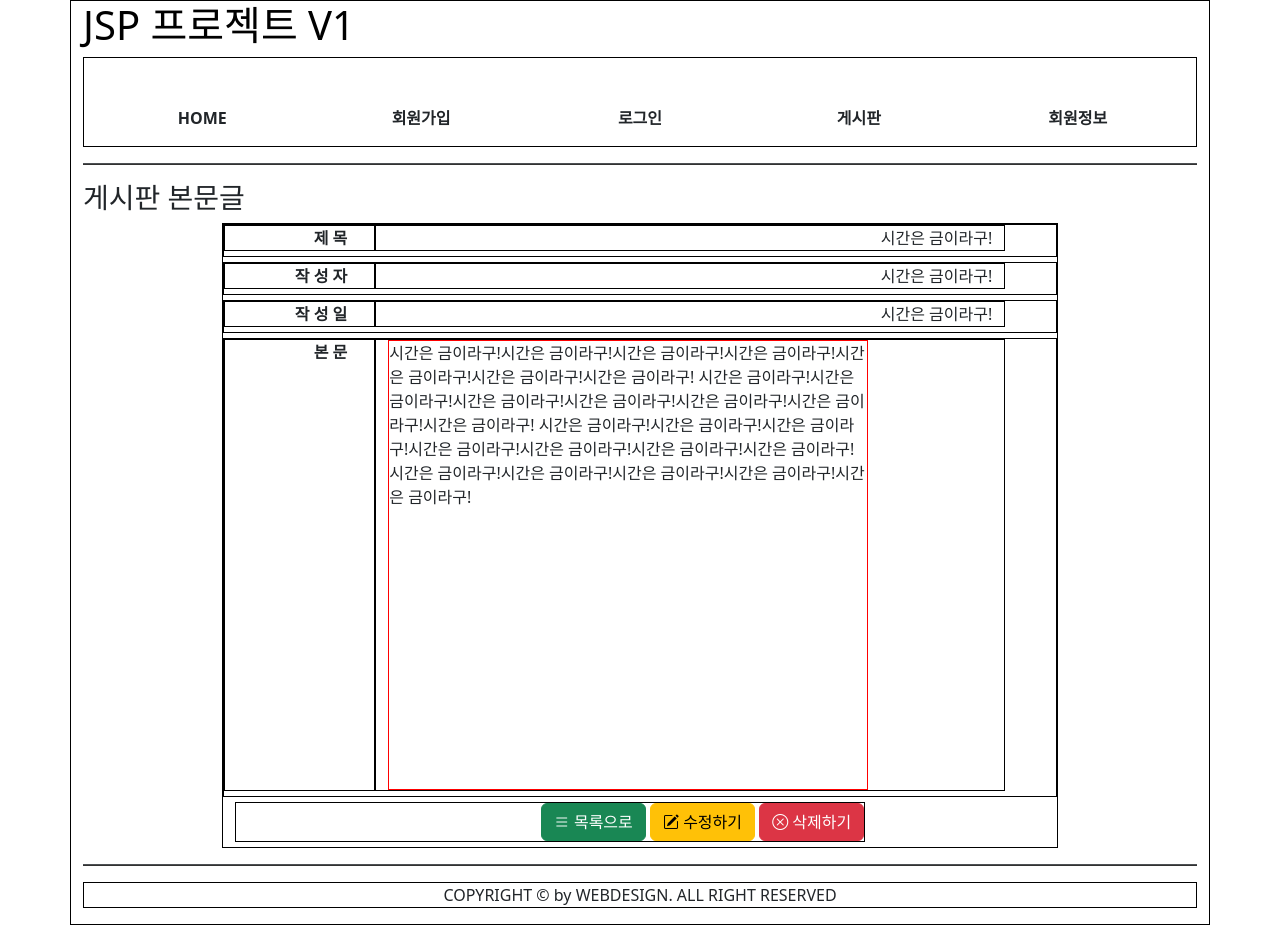
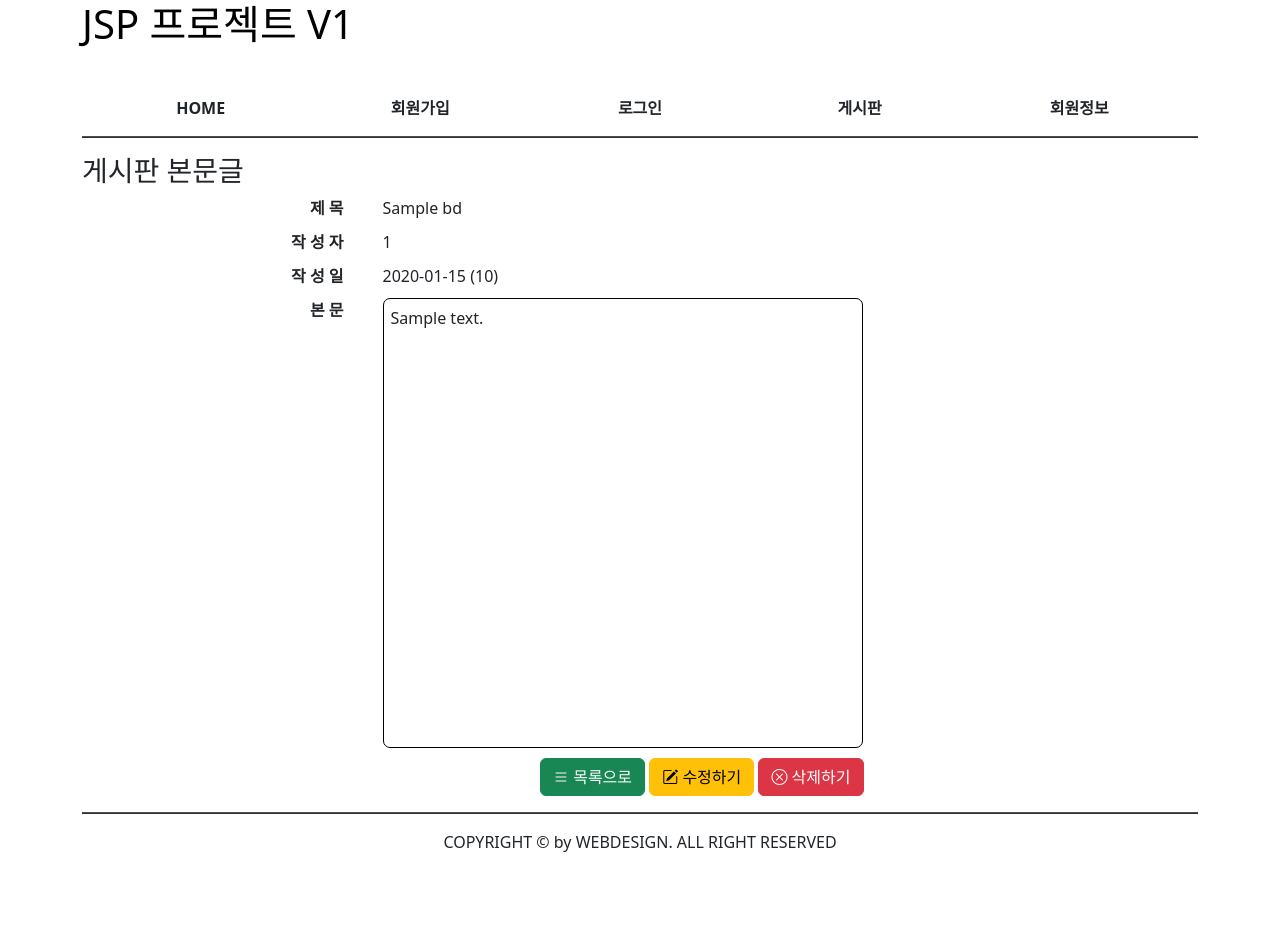
Before and after one commit to bamyam/FastAPIproject, a FastAPI app: template views/templates/board/view.html in a window 1280 px wide. After the commit the page ends 852 px from the top, so only its background shows below. Run offline with FastAPI, Linux system fonts and the light colour scheme; the template is opened without the code that fills it: most values are stand-ins (such as "Sample title", 1, 10 or a date in 2020).

Commit message:
게시판 본문보기 - 프론트엔드

```diff
--- a/app/services/board.py
+++ b/app/services/board.py
@@ -41,5 +41,5 @@ class BoardService():
     def selectone_board(bno):
         with Session() as sess:
             stmt = select(Board).filter_by(bno=bno)
-            result = sess.exec(stmt)
+            result = sess.execute(stmt).first()
         return result
--- a/views/templates/board/view.html
+++ b/views/templates/board/view.html
@@ -2,15 +2,15 @@
 
 {% block style %}
 <style>
-    div {border : 1px solid black}
     #view div {margin-bottom: 5px}
 
     #view label {width: 110px; text-align:right ; font-weight: bold; margin-right: 15px;}
-    #content span {display: inline-block; width:480px; height:450px; border: 1px solid red;}
+    #content span {display: inline-block; width:480px; height:450px; border:1px solid black; border-radius: 7px;
+        padding: 7px}
     /*.dragup {vertical-align: top}*/
 
     /*버튼들*/
-    #view div:last-child {width : 630px; text-align: right; margin-right: 10px}
+    #view > div:last-child {width : 630px; text-align: right; margin-right: 10px}
 </style>
 {% endblock %}
 
@@ -20,22 +20,19 @@
     <div class="w-75 container" id="view">
         <div class="row">
             <div class="col-auto"><label>제   목</label></div>
-            <div class="col-auto"><span>시간은 금이라구!</span></div>
+            <div class="col-auto"><span>{{ bd.title}}</span></div>
         </div>
         <div class="row">
             <div class="col-auto"><label>작  성  자</label></div>
-            <div class="col-auto"><span>시간은 금이라구!</span></div>
+            <div class="col-auto"><span>{{ bd.userid }}</span></div>
         </div>
         <div class="row">
             <div class="col-auto"><label>작  성  일</label></div>
-            <div class="col-auto"><span>시간은 금이라구!</span></div>
+            <div class="col-auto"><span>{{ bd.regdate.strftime('%Y-%m-%d %H:%M:%S') }} ({{ bd.views }})</span></div>
         </div>
         <div class="row">
             <div  class="col-auto"><label>본   문</label></div>
-            <div id="content" class="col-auto text-start"><span id="cnts">시간은 금이라구!시간은 금이라구!시간은 금이라구!시간은 금이라구!시간은 금이라구!시간은 금이라구!시간은 금이라구!
-                        시간은 금이라구!시간은 금이라구!시간은 금이라구!시간은 금이라구!시간은 금이라구!시간은 금이라구!시간은 금이라구!
-                        시간은 금이라구!시간은 금이라구!시간은 금이라구!시간은 금이라구!시간은 금이라구!시간은 금이라구!시간은 금이라구!
-                        시간은 금이라구!시간은 금이라구!시간은 금이라구!시간은 금이라구!시간은 금이라구!</span></div>
+            <div id="content" class="col-auto text-start"><span id="cnts">{{ bd.contents }}</span></div>
         </div>
         <div>
             <button type="button" class="btn btn-success"><i class="bi bi-list"></i> 목록으로</button>
```
